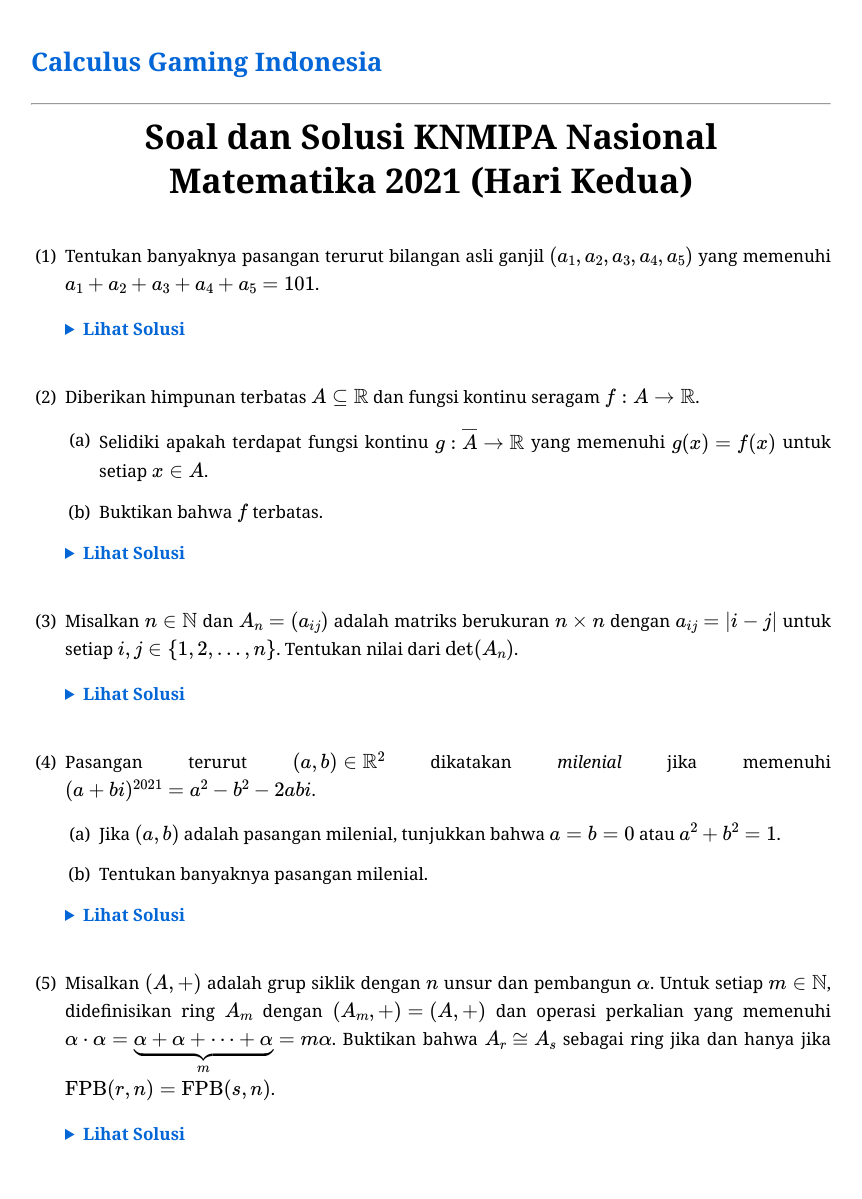
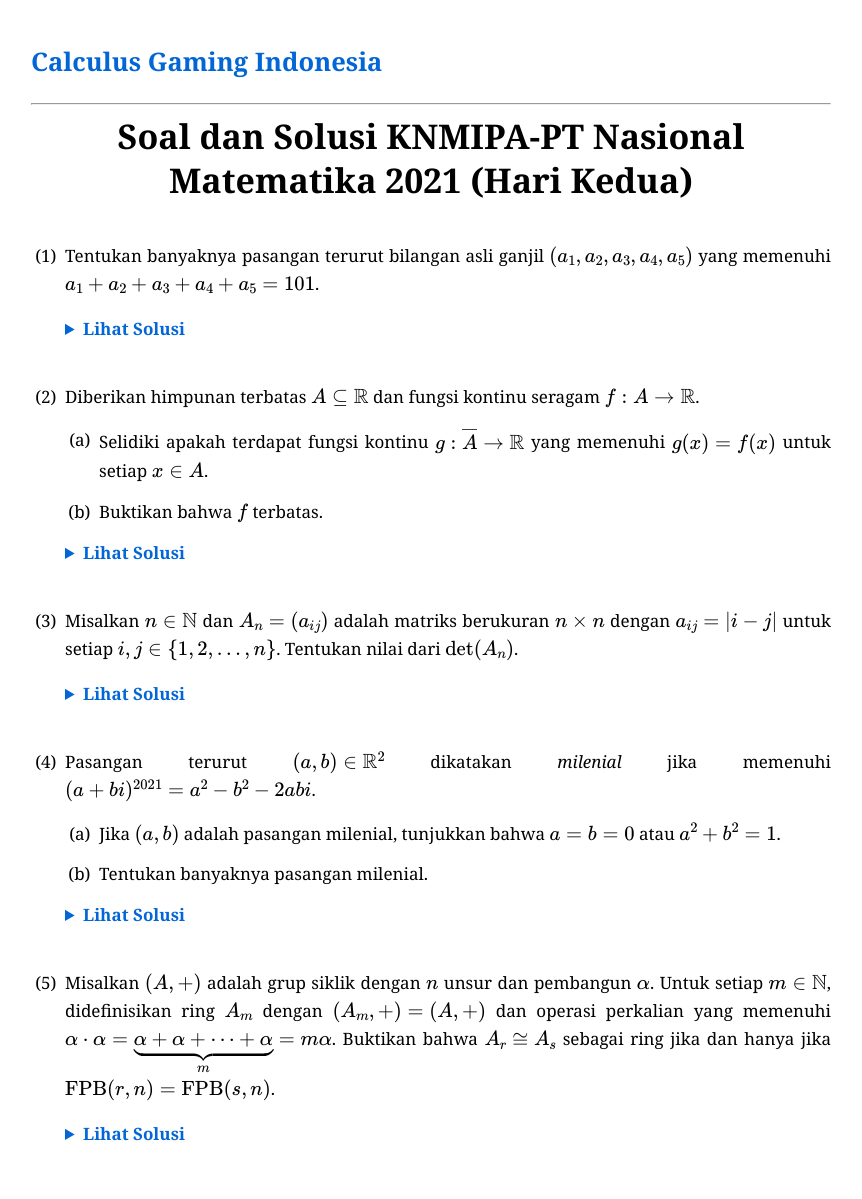
Before and after one commit to calculusgamingindonesia/calculusgamingindonesia.github.io, a Jekyll site: the page built from _posts/2026-07-01-onmipa-pt-nas-mat-21-2.md, in a window 1280 px wide. Shown: the whole page, without its empty margins (209-1071 px from the left). Built offline with Jekyll 4.4.1, drawn with Linux system fonts in a browser that asks for light colours; some web fonts are replaced.

Commit message:
Update and rename 2026-07-01-onmipa-nas-mat-21-2.md to 2026-07-01-onmipa-pt-nas-mat-21-2.md

```diff
--- a/_posts/2026-07-01-onmipa-nas-mat-21-2.md
+++ b/_posts/2026-07-01-onmipa-pt-nas-mat-21-2.md
@@ -1,13 +1,13 @@
 ---
 layout: default
-title: "Soal dan Solusi KNMIPA Nasional Matematika 2021 (Hari Kedua)"
+title: "Soal dan Solusi KNMIPA-PT Nasional Matematika 2021 (Hari Kedua)"
 date: 2026-07-01
 category: soaldansolusi
 urutan: 112
 ---
 
 <div style="text-align: center; margin-bottom: 40px;">
-    <h1 style="margin: 0; line-height: 1.3;">Soal dan Solusi KNMIPA Nasional <br> Matematika 2021 (Hari Kedua)</h1>
+    <h1 style="margin: 0; line-height: 1.3;">Soal dan Solusi KNMIPA-PT Nasional <br> Matematika 2021 (Hari Kedua)</h1>
 </div>
 
 1. Tentukan banyaknya pasangan terurut bilangan asli ganjil $(a_1, a_2, a_3, a_4, a_5)$ yang memenuhi $a_1+a_2+a_3+a_4+a_5=101$.
```
